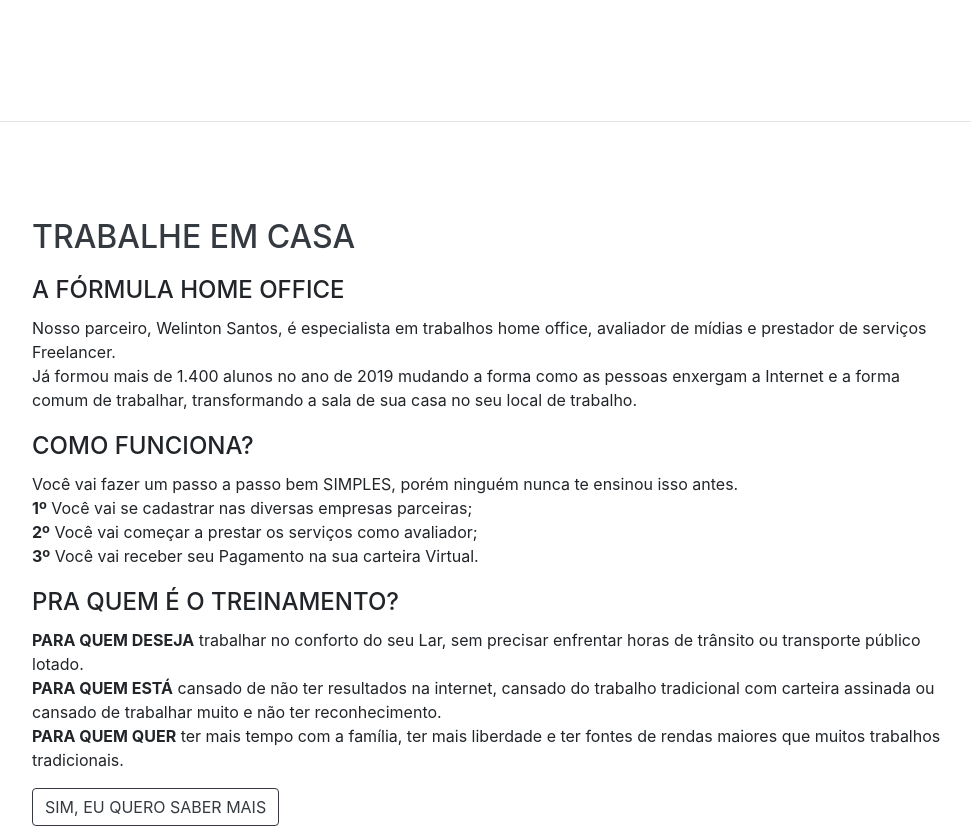
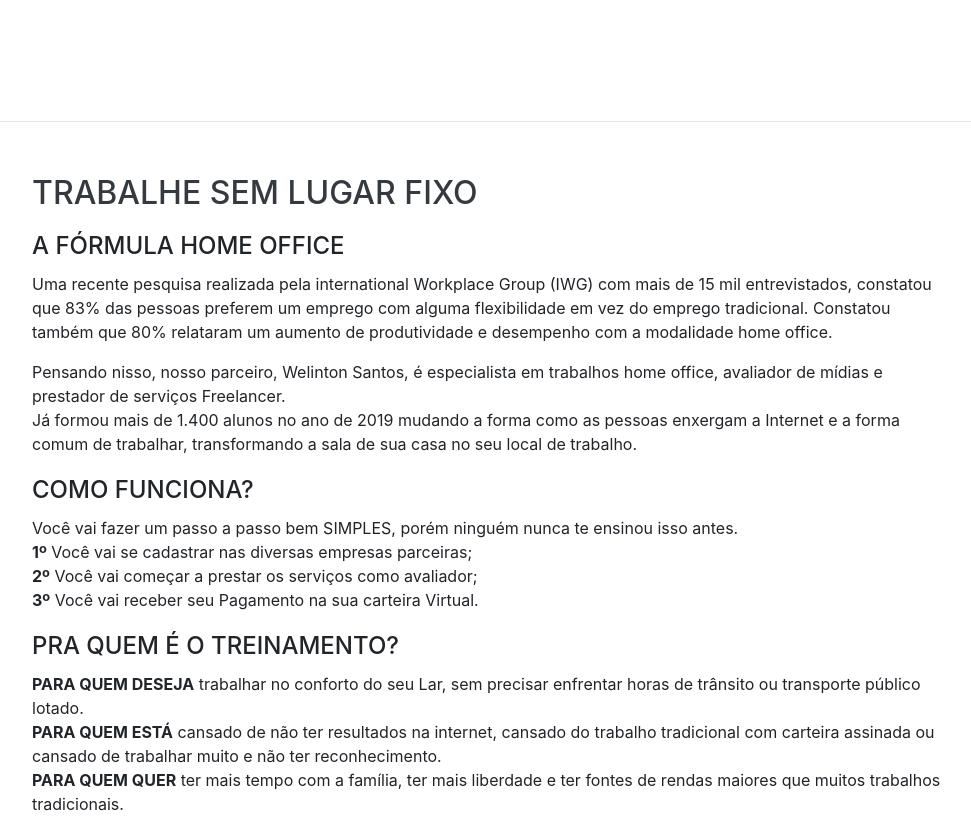
Before and after one commit to jeancarvalhosilva/engajadordigital, a website with bundled scripts: page index.html in a window 1280 px wide. Shown: the part 1480-2309 px from the top of the page, without its empty margins (288-1259 px from the left). Built offline with nearby package versions, Linux system fonts and the light colour scheme; a web font is replaced by a local one.

Commit message:
Alteracoes secao produtos

```diff
--- a/index.html
+++ b/index.html
@@ -58,7 +58,7 @@
           <a class="nav-link js-scroll-trigger" href="#proposito">Propósito</a>
         </li>
         <li class="nav-item">
-          <a class="nav-link js-scroll-trigger" href="#homeoffice">Trabalhe remoto</a>
+          <a class="nav-link js-scroll-trigger" href="#produtos">Trabalhe remoto</a>
         </li>
         <li class="nav-item">
           <a class="nav-link js-scroll-trigger" href="#parcerias">Parcerias</a>
@@ -119,11 +119,13 @@
 
     <hr class="m-0">
 
-    <section class="resume-section p-3 p-lg-5 d-flex align-items-center" id="homeoffice">
+    <section class="resume-section p-3 p-lg-5 d-flex align-items-center" id="produtos">
       <div class="w-100">
-        <h2 class="mb-3">Trabalhe em casa</h2>
+        <h2 class="mb-3">Trabalhe sem lugar fixo</h2>
         <div class="subheading mb-2">A Fórmula Home Office</div>
-        <p>Nosso parceiro, Welinton Santos, é especialista em trabalhos home office, avaliador de mídias e prestador de serviços Freelancer.
+        <p>Uma recente pesquisa realizada pela international Workplace Group (IWG) com mais de 15 mil entrevistados, constatou que 83% das pessoas preferem um emprego com alguma flexibilidade em vez do emprego tradicional.
+        Constatou também que 80% relataram um aumento de produtividade e desempenho com a modalidade home office.</p>
+        <p>Pensando nisso, nosso parceiro, Welinton Santos, é especialista em trabalhos home office, avaliador de mídias e prestador de serviços Freelancer.
         <br>Já formou mais de 1.400 alunos no ano de 2019 mudando a forma como as pessoas enxergam a Internet e a forma comum de trabalhar, transformando a sala de sua casa no seu local de trabalho.</p>
         <div class="subheading mb-2">COMO FUNCIONA?</div>
         <p>Você vai fazer um passo a passo bem SIMPLES, porém ninguém nunca te ensinou isso antes.<br>
```
